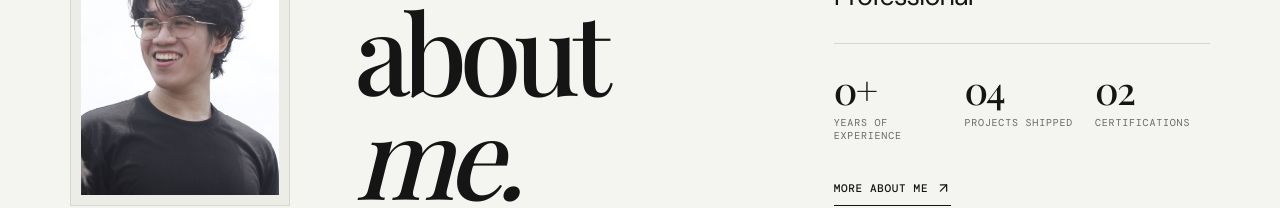
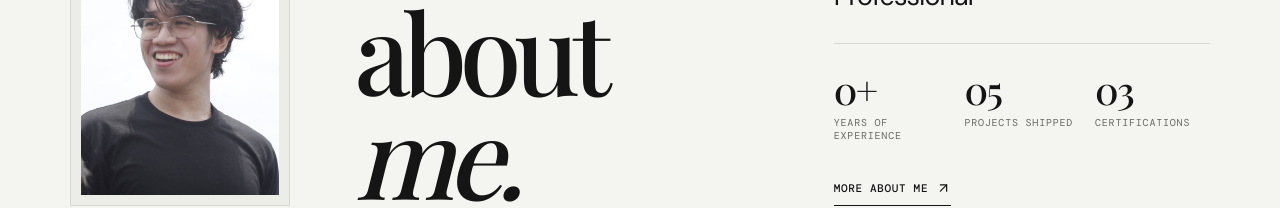
Before and after one commit to yncyyalln/Portfolio-For-Fun, a React (Vite) app: page / in a window 1280 px wide. Shown: the part 1217-1425 px from the top of the page. Built offline with nearby package versions, Linux system fonts and the light colour scheme; a web font is replaced by a local one.

Commit message:
Enhanced animation when sliding

```diff
--- a/src/App.jsx
+++ b/src/App.jsx
@@ -10,7 +10,7 @@ const Icon = ({ children }) => <svg viewBox="0 0 24 24" aria-hidden="true">{chil
 const GithubIcon = () => <Icon><path fill="currentColor" d="M12 .3C5.37.3 0 5.67 0 12.3c0 5.3 3.44 9.8 8.21 11.39.6.11.82-.26.82-.58 0-.28-.01-1.04-.02-2.04-3.34.73-4.04-1.61-4.04-1.61-.55-1.39-1.33-1.76-1.33-1.76-1.09-.74.08-.73.08-.73 1.2.09 1.84 1.24 1.84 1.24 1.07 1.83 2.81 1.3 3.5 1 .11-.78.42-1.31.76-1.61-2.67-.3-5.47-1.33-5.47-5.93 0-1.31.47-2.38 1.24-3.22-.13-.3-.54-1.52.12-3.18 0 0 1.01-.32 3.3 1.23a11.5 11.5 0 0 1 6 0c2.3-1.55 3.3-1.23 3.3-1.23.66 1.66.24 2.88.12 3.18.77.84 1.24 1.91 1.24 3.22 0 4.61-2.81 5.62-5.48 5.92.43.37.81 1.1.81 2.22 0 1.6-.01 2.89-.01 3.29 0 .32.22.69.83.57C20.56 22.1 24 17.6 24 12.3 24 5.67 18.63.3 12 .3z" /></Icon>
 const LinkedinIcon = () => <Icon><path fill="currentColor" d="M22.23 0H1.77C.8 0 0 .77 0 1.73v20.54C0 23.23.8 24 1.77 24h20.46c.98 0 1.77-.77 1.77-1.73V1.73C24 .77 23.2 0 22.23 0zM7.12 20.45H3.56V9h3.56v11.45zM5.34 7.43a2.06 2.06 0 1 1 0-4.13 2.06 2.06 0 0 1 0 4.13zM20.45 20.45h-3.55v-5.57c0-1.33-.03-3.04-1.85-3.04-1.85 0-2.14 1.45-2.14 2.94v5.67H9.35V9h3.41v1.56h.05c.48-.9 1.64-1.85 3.37-1.85 3.6 0 4.27 2.37 4.27 5.46v6.28z" /></Icon>
 const FacebookIcon = () => <Icon><path fill="currentColor" d="M24 12.07C24 5.45 18.63 0 12 0S0 5.45 0 12.07C0 18.06 4.39 23.03 10.13 23.93v-8.39H7.08v-3.47h3.05V9.43c0-3.01 1.79-4.67 4.53-4.67 1.31 0 2.69.24 2.69.24v2.95h-1.51c-1.49 0-1.96.93-1.96 1.87v2.25h3.33l-.53 3.47h-2.8v8.39C19.61 23.03 24 18.06 24 12.07z" /></Icon>
-const Reveal = ({ children, className = '', delay = 0 }) => <motion.div className={className} initial={{ opacity: 0, y: 30 }} whileInView={{ opacity: 1, y: 0 }} viewport={{ once: true, amount: .15 }} transition={{ duration: .7, delay, ease: [.22, 1, .36, 1] }}>{children}</motion.div>
+const Reveal = ({ children, className = '', delay = 0 }) => <motion.div className={className} initial={{ opacity: 0, y: 30 }} whileInView={{ opacity: 1, y: 0 }} viewport={{ once: false, amount: .18 }} transition={{ duration: .7, delay, ease: [.22, 1, .36, 1] }}>{children}</motion.div>
 
 function InvertCard({ children, className = '' }) {
   return <motion.article className={`invert-card ${className}`} whileHover={{ y: -5 }} transition={{ duration: .45, ease: 'easeOut' }}>{children}</motion.article>
--- a/src/data/portfolio.js
+++ b/src/data/portfolio.js
@@ -24,10 +24,12 @@ export const projects = [
   { number: '01', title: 'Northstar', type: 'Product design & frontend', desc: 'A calm, decisive dashboard that turns tangled project signals into a single daily focus.', tags: ['React', 'Design system', 'Analytics'], tone: 'lime', image: 'public/projects/profile.png' },
   { number: '02', title: 'Common Ground', type: 'Brand site & commerce', desc: 'An editorial storefront built to make a small collection feel tactile, generous, and easy to explore.', tags: ['Next.js', 'Shopify', 'Motion'], tone: 'blue' },
   { number: '03', title: 'Tide Notes', type: 'Mobile concept', desc: 'A lightweight ritual for capturing the ideas worth returning to, without the clutter.', tags: ['React Native', 'UX research', 'Prototype'], tone: 'coral' },
-  { number: '04', title: 'Form & Field', type: 'Platform redesign', desc: 'A modular home for an ambitious landscape studio—crafted for imagery, pace, and discovery.', tags: ['Webflow', 'Art direction', 'CMS'], tone: 'lavender' }
+  { number: '04', title: 'Form & Field', type: 'Platform redesign', desc: 'A modular home for an ambitious landscape studio—crafted for imagery, pace, and discovery.', tags: ['Webflow', 'Art direction', 'CMS'], tone: 'lavender' },
+  { number: '01', title: 'Northstar', type: 'Product design & frontend', desc: 'A calm, decisive dashboard that turns tangled project signals into a single daily focus.', tags: ['React', 'Design system', 'Analytics'], tone: 'lime', image: 'public/projects/profile.png' }
 ]
 
 export const certifications = [
   { title: 'Associate Data Engineer', issuer: 'DataCamp', year: '2026', image: '/certificates/associate-data-engineer.jpg'},
-  { title: 'Github Foundations', issuer: 'DataCamp', year: '2026'}
+  { title: 'Github Foundations', issuer: 'DataCamp', year: '2026'},
+  { title: 'Associate Data Engineer', issuer: 'DataCamp', year: '2026', image: '/certificates/associate-data-engineer.jpg'}
 ]
```
Also changed, not shown: 2 other files (tests, documents, lock files or other folders).
